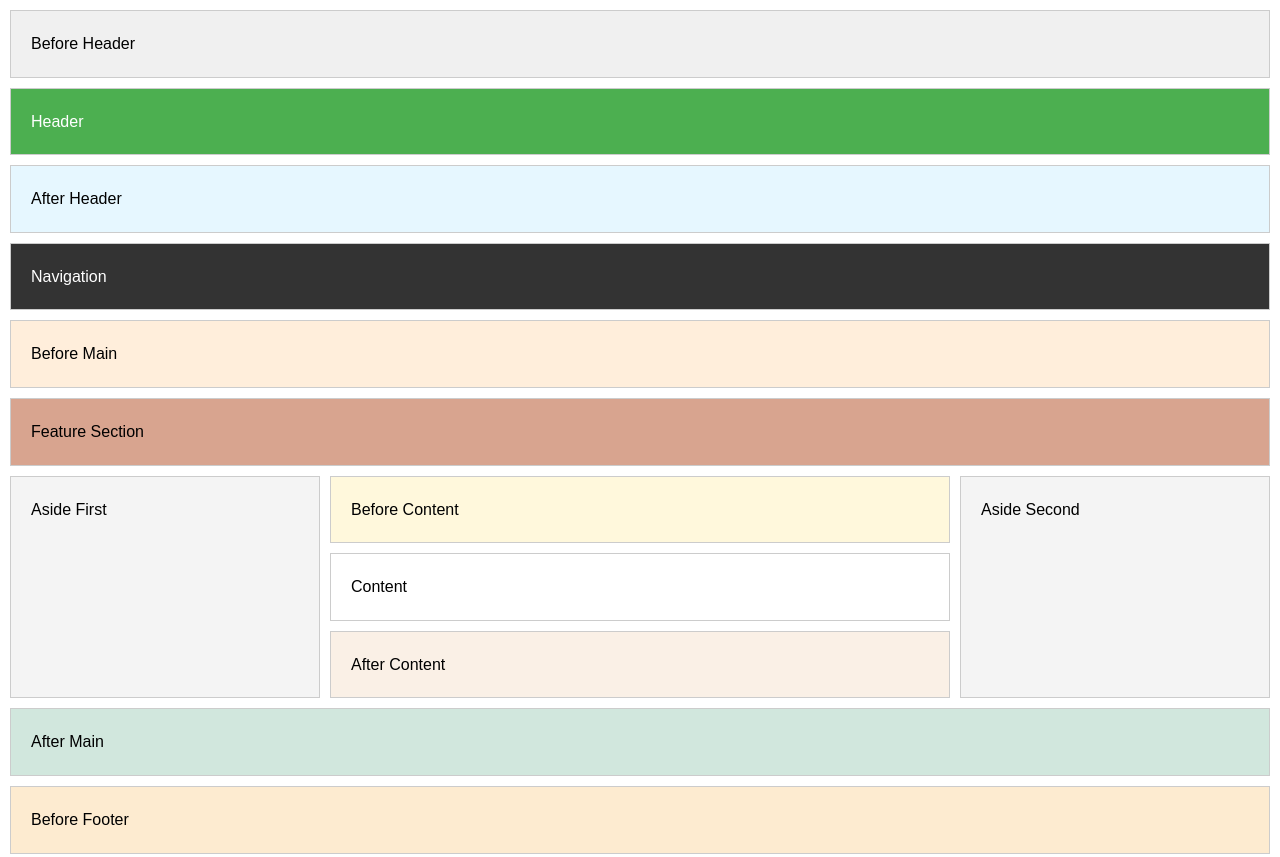
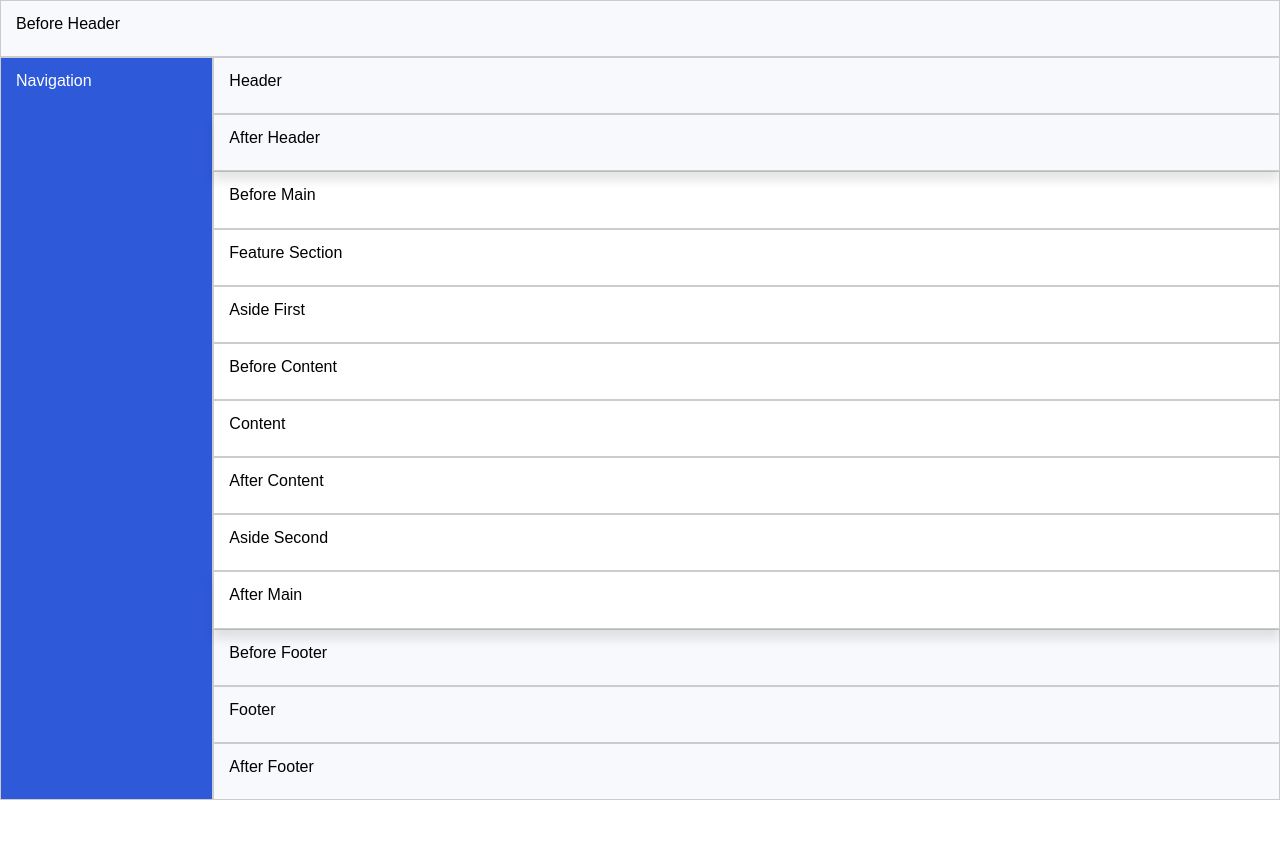
Before and after one commit to SERENDIPITY-19/layout-step1, a plain HTML site: page index.html in a window 1280 px wide. Shown: the top 857 px of the page. After the commit the page ends 800 px from the top, so only its background shows below. Drawn offline with Linux system fonts and the light colour scheme.

Commit message:
updated responsive design

```diff
--- /dev/null
+++ b/css/example.css
@@ -0,0 +1,162 @@
+/* General Reset */
+* {
+    box-sizing: border-box;
+    margin: 0;
+    padding: 0;
+}
+
+body {
+    font-family: Arial, sans-serif;
+    line-height: 1.6;
+}
+
+/* Grid Container */
+.layout-wrapper {
+    display: grid;
+    grid-template-areas:
+        "before-header"
+        "header"
+        "after-header"
+        "navigation"
+        "before-main"
+        "feature"
+        "aside-first"
+        "before-content"
+        "content"
+        "after-content"
+        "aside-second"
+        "after-main"
+        "before-footer"
+        "footer"
+        "after-footer";
+    grid-template-columns: 1fr;
+    gap: 10px;
+    padding: 10px;
+}
+
+/* Grid Area Styles */
+.layout-wrapper>* {
+    padding: 20px;
+    border: 1px solid #ccc;
+}
+
+.before-header {
+    grid-area: before-header;
+    background: #f0f0f0;
+}
+
+.header {
+    grid-area: header;
+    background: #4CAF50;
+    color: white;
+}
+
+.after-header {
+    grid-area: after-header;
+    background: #e6f7ff;
+}
+
+.navigation {
+    grid-area: navigation;
+    background: #333;
+    color: white;
+}
+
+.before-main {
+    grid-area: before-main;
+    background: #ffeedb;
+}
+
+.feature {
+    grid-area: feature;
+    background: #d8a48f;
+}
+
+.aside-first {
+    grid-area: aside-first;
+    background: #f4f4f4;
+}
+
+.before-content {
+    grid-area: before-content;
+    background: #fff8dc;
+}
+
+.content {
+    grid-area: content;
+    background: #ffffff;
+}
+
+.after-content {
+    grid-area: after-content;
+    background: #faf0e6;
+}
+
+.aside-second {
+    grid-area: aside-second;
+    background: #f4f4f4;
+}
+
+.after-main {
+    grid-area: after-main;
+    background: #d1e7dd;
+}
+
+.before-footer {
+    grid-area: before-footer;
+    background: #fdebd0;
+}
+
+.footer {
+    grid-area: footer;
+    background: #4CAF50;
+    color: white;
+}
+
+.after-footer {
+    grid-area: after-footer;
+    background: #f0f0f0;
+}
+
+/* Responsive Design */
+/* Tablet View */
+@media (min-width: 768px) and (max-width: 1023px) {
+    .layout-wrapper {
+        grid-template-areas:
+            "before-header before-header before-header"
+            "header header header"
+            "after-header after-header after-header"
+            "navigation navigation navigation"
+            "before-main before-main before-main"
+            "feature feature feature"
+            "aside-first before-content aside-second"
+            "aside-first content aside-second"
+            "aside-first after-content aside-second"
+            "after-main after-main after-main"
+            "before-footer before-footer before-footer"
+            "footer footer footer"
+            "after-footer after-footer after-footer";
+        grid-template-columns: 0.5fr 2fr 0.5fr;
+}
+}
+
+/* Desktop View */
+@media (min-width: 1024px) {
+    .layout-wrapper {
+        grid-template-areas:
+            "before-header before-header before-header"
+            "header header header"
+            "after-header after-header after-header"
+            "navigation navigation navigation"
+            "before-main before-main before-main"
+            "feature feature feature"
+            "aside-first before-content aside-second"
+            "aside-first content aside-second"
+            "aside-first after-content aside-second"
+            "after-main after-main after-main"
+            "before-footer before-footer before-footer"
+            "footer footer footer"
+            "after-footer after-footer after-footer";
+        grid-template-columns: 1fr 2fr 1fr;
+}
+}
--- a/css/layout1.css
+++ b/css/layout1.css
@@ -8,133 +8,169 @@
 body {
     font-family: Arial, sans-serif;
     line-height: 1.6;
+    background-color: var(--main-bg-color);
+}
+
+:root {
+    --primary-bg-color: #f8f9fc;
+    --primary-text-color: black;
+    --secondary-text-color: white;
+    --nav-bg-color: #2e59d9;
+    --main-bg-color: #fff;
+    --box-shadow-color: rgb(0, 0, 0, 0.1);
+    --border-color: #ccc;
 }
 
 /* Grid Container */
 .layout-wrapper {
     display: grid;
     grid-template-areas:
-        "before-header"
-        "header"
-        "after-header"
-        "navigation"
-        "before-main"
-        "feature"
-        "aside-first"
-        "before-content"
-        "content"
-        "after-content"
-        "aside-second"
-        "after-main"
-        "before-footer"
-        "footer"
-        "after-footer";
-    grid-template-columns: 1fr;
-    gap: 10px;
-    padding: 10px;
+        "before-header before-header"
+        "navigation header"
+        "navigation after-header"
+        "navigation before-main"
+        "navigation feature"
+        "navigation aside-first"
+        "navigation before-content"
+        "navigation content"
+        "navigation after-content"
+        "navigation aside-second"
+        "navigation after-main"
+        "navigation before-footer"
+        "navigation footer"
+        "navigation after-footer";
+    grid-template-columns: 50px 5fr;
+    min-height: 100vh;
 }
 
 /* Grid Area Styles */
 .layout-wrapper>* {
-    padding: 20px;
-    border: 1px solid #ccc;
+    padding: 10px 15px;
+    border: 1px solid var(--border-color);
 }
 
 .before-header {
     grid-area: before-header;
-    background: #f0f0f0;
+    background: var(--primary-bg-color);
 }
 
 .header {
     grid-area: header;
-    background: #4CAF50;
-    color: white;
+    background: var(--primary-bg-color);
 }
 
 .after-header {
     grid-area: after-header;
-    background: #e6f7ff;
+    background: var(--primary-bg-color);
+    box-shadow: 0px 10px 10px var(--box-shadow-color);
+    z-index: 1000;
 }
 
 .navigation {
     grid-area: navigation;
-    background: #333;
-    color: white;
+    background: var(--nav-bg-color);
+    color: var(--secondary-text-color);
+    word-wrap: break-word;
 }
 
 .before-main {
     grid-area: before-main;
-    background: #ffeedb;
+    background: var(--main-bg-color);
 }
 
 .feature {
     grid-area: feature;
-    background: #d8a48f;
+    background: var(--main-bg-color);
 }
 
 .aside-first {
     grid-area: aside-first;
-    background: #f4f4f4;
+    background: var(--main-bg-color);
 }
 
 .before-content {
     grid-area: before-content;
-    background: #fff8dc;
+    background: var(--main-bg-color);
 }
 
 .content {
     grid-area: content;
-    background: #ffffff;
+    background: var(--main-bg-color);
 }
 
 .after-content {
     grid-area: after-content;
-    background: #faf0e6;
+    background: var(--main-bg-color);
 }
 
 .aside-second {
     grid-area: aside-second;
-    background: #f4f4f4;
+    background: var(--main-bg-color);
 }
 
 .after-main {
     grid-area: after-main;
-    background: #d1e7dd;
+    background: var(--main-bg-color);
+    box-shadow: 0px 10px 10px var(--box-shadow-color);
+    z-index: 1000;
 }
 
 .before-footer {
     grid-area: before-footer;
-    background: #fdebd0;
+    background: var(--primary-bg-color);
 }
 
 .footer {
     grid-area: footer;
-    background: #4CAF50;
-    color: white;
+    background: var(--primary-bg-color);
 }
 
 .after-footer {
     grid-area: after-footer;
-    background: #f0f0f0;
+    background: var(--primary-bg-color);
 }
 
 /* Responsive Design */
-@media (min-width: 768px) {
+/* Tablet View */
+@media (min-width: 768px) and (max-width: 1023px) {
     .layout-wrapper {
         grid-template-areas:
-            "before-header before-header before-header"
-            "header header header"
-            "after-header after-header after-header"
-            "navigation navigation navigation"
-            "before-main before-main before-main"
-            "feature feature feature"
-            "aside-first before-content aside-second"
-            "aside-first content aside-second"
-            "aside-first after-content aside-second"
-            "after-main after-main after-main"
-            "before-footer before-footer before-footer"
-            "footer footer footer"
-            "after-footer after-footer after-footer";
-        grid-template-columns: 1fr 2fr 1fr;
+        "before-header before-header"
+        "navigation header"
+        "navigation after-header"
+        "navigation before-main"
+        "navigation feature"
+        "navigation aside-first"
+        "navigation before-content"
+        "navigation content"
+        "navigation after-content"
+        "navigation aside-second"
+        "navigation after-main"
+        "navigation before-footer"
+        "navigation footer"
+        "navigation after-footer";
+        grid-template-columns: 1fr 5fr;
     }
 }
+
+/* Desktop View */
+@media (min-width: 1024px) {
+    .layout-wrapper {
+        grid-template-areas:
+            "before-header before-header"
+            "navigation header"
+            "navigation after-header"
+            "navigation before-main"
+            "navigation feature"
+            "navigation aside-first"
+            "navigation before-content"
+            "navigation content"
+            "navigation after-content"
+            "navigation aside-second"
+            "navigation after-main"
+            "navigation before-footer"
+            "navigation footer"
+            "navigation after-footer";
+        grid-template-columns: 1fr 5fr;
+    }
+}
--- a/css/layout2.css
+++ b/css/layout2.css
@@ -10,23 +10,22 @@ body {
     line-height: 1.6;
 }
 
-:root {
-    --primary-bg-color: #f8f9fc;
-    --primary-text-color: black;
+:root{
+    --main-bg-color: #f5f5f5;
     --secondary-text-color: white;
-    --nav-bg-color: #2e59d9;
-    --main-bg-color: #fff;
-    --box-shadow-color: rgb(0, 0, 0, 0.1);
+    --header-bg-color: #232f3e;
     --border-color: #ccc;
+    --nav-bg-color: #374151;
+    --footer-bg-color: rgb(218, 217, 217);
 }
 
 /* Grid Container */
 .layout-wrapper {
     display: grid;
     grid-template-areas:
-        "navigation before-header"
-        "navigation header"
-        "navigation after-header"
+        "before-header before-header"
+        "header header"
+        "after-header after-header"
         "navigation before-main"
         "navigation feature"
         "navigation aside-first"
@@ -35,10 +34,10 @@ body {
         "navigation after-content"
         "navigation aside-second"
         "navigation after-main"
-        "navigation before-footer"
-        "navigation footer"
-        "navigation after-footer";
-    grid-template-columns: auto 5fr;
+        "before-footer before-footer"
+        "footer footer"
+        "after-footer after-footer";
+    grid-template-columns: 0.5fr 5fr;
     min-height: 100vh;
 }
 
@@ -50,19 +49,20 @@ body {
 
 .before-header {
     grid-area: before-header;
-    background: var(--primary-bg-color);
+    background: var(--header-bg-color);
+    color: var(--secondary-text-color);
 }
 
 .header {
     grid-area: header;
-    background: var(--primary-bg-color);
+    background: var(--header-bg-color);
+    color: var(--secondary-text-color);
 }
 
 .after-header {
     grid-area: after-header;
-    background: var(--primary-bg-color);
-    box-shadow: 0px 10px 10px var(--box-shadow-color);
-    z-index: 1000;
+    background: var(--header-bg-color);
+    color: var(--secondary-text-color);
 }
 
 .navigation {
@@ -109,41 +109,60 @@ body {
 .after-main {
     grid-area: after-main;
     background: var(--main-bg-color);
-    box-shadow: 0px 10px 10px var(--box-shadow-color);
-    z-index: 1000;
 }
 
 .before-footer {
     grid-area: before-footer;
-    background: var(--primary-bg-color);
+    background: var(--footer-bg-color);
 }
 
 .footer {
     grid-area: footer;
-    background: var(--primary-bg-color);
+    background: var(--footer-bg-color);
 }
 
 .after-footer {
     grid-area: after-footer;
-    background: var(--primary-bg-color);
+    background: var(--footer-bg-color);
 }
 
 /* Responsive Design */
-@media (min-width: 768px) {
+/* Tablet View */
+@media (min-width: 768px) and (max-width: 1023px) {
         .layout-wrapper {
             grid-template-areas:
-        "navigation before-header before-header before-header"
-        "navigation header header header"
-        "navigation after-header after-header after-header"
+                "before-header before-header before-header before-header"
+                "header header header header"
+                "after-header after-header after-header after-header"
                 "navigation before-main before-main before-main"
                 "navigation feature feature feature"
                 "navigation aside-first before-content aside-second"
                 "navigation aside-first content aside-second"
                 "navigation aside-first after-content aside-second"
                 "navigation after-main after-main after-main"
-        "navigation before-footer before-footer before-footer"
-        "navigation footer footer footer"
-        "navigation after-footer after-footer after-footer";
+                "before-footer before-footer before-footer before-footer"
+                "footer footer footer footer"
+                "after-footer after-footer after-footer after-footer";
+            grid-template-columns: 0.5fr 2fr 2fr 2fr;
+        }
+    }
+
+/* Desktop View */
+@media (min-width: 1024px) {
+        .layout-wrapper {
+            grid-template-areas:
+                "before-header before-header before-header before-header"
+                "header header header header"
+                "after-header after-header after-header after-header"
+                "navigation before-main before-main before-main"
+                "navigation feature feature feature"
+                "navigation aside-first before-content aside-second"
+                "navigation aside-first content aside-second"
+                "navigation aside-first after-content aside-second"
+                "navigation after-main after-main after-main"
+                "before-footer before-footer before-footer before-footer"
+                "footer footer footer footer"
+                "after-footer after-footer after-footer after-footer";
             grid-template-columns: 1fr 2fr 2fr 2fr;
         }
     }
--- a/css/layout3.css
+++ /dev/null
@@ -1,147 +0,0 @@
-/* General Reset */
-* {
-    box-sizing: border-box;
-    margin: 0;
-    padding: 0;
-}
-
-body {
-    font-family: Arial, sans-serif;
-    line-height: 1.6;
-}
-
-:root{
-    --main-bg-color: #f5f5f5;
-    --secondary-text-color: white;
-    --header-bg-color: #232f3e;
-    --border-color: #ccc;
-    --nav-bg-color: #374151;
-    --footer-bg-color: rgb(218, 217, 217);
-}
-
-/* Grid Container */
-.layout-wrapper {
-    display: grid;
-    grid-template-areas:
-        "before-header before-header"
-        "header header"
-        "after-header after-header"
-        "navigation before-main"
-        "navigation feature"
-        "navigation aside-first"
-        "navigation before-content"
-        "navigation content"
-        "navigation after-content"
-        "navigation aside-second"
-        "navigation after-main"
-        "before-footer before-footer"
-        "footer footer"
-        "after-footer after-footer";
-    grid-template-columns: 0.5fr 5fr;
-    min-height: 100vh;
-}
-
-/* Grid Area Styles */
-.layout-wrapper>* {
-    padding: 10px 15px;
-    border: 1px solid var(--border-color);
-}
-
-.before-header {
-    grid-area: before-header;
-    background: var(--header-bg-color);
-    color: var(--secondary-text-color);
-}
-
-.header {
-    grid-area: header;
-    background: var(--header-bg-color);
-    color: var(--secondary-text-color);
-}
-
-.after-header {
-    grid-area: after-header;
-    background: var(--header-bg-color);
-    color: var(--secondary-text-color);
-}
-
-.navigation {
-    grid-area: navigation;
-    background: var(--nav-bg-color);
-    color: var(--secondary-text-color);
-}
-
-.before-main {
-    grid-area: before-main;
-    background: var(--main-bg-color);
-}
-
-.feature {
-    grid-area: feature;
-    background: var(--main-bg-color);
-}
-
-.aside-first {
-    grid-area: aside-first;
-    background: var(--main-bg-color);
-}
-
-.before-content {
-    grid-area: before-content;
-    background: var(--main-bg-color);
-}
-
-.content {
-    grid-area: content;
-    background: var(--main-bg-color);
-}
-
-.after-content {
-    grid-area: after-content;
-    background: var(--main-bg-color);
-}
-
-.aside-second {
-    grid-area: aside-second;
-    background: var(--main-bg-color);
-}
-
-.after-main {
-    grid-area: after-main;
-    background: var(--main-bg-color);
-}
-
-.before-footer {
-    grid-area: before-footer;
-    background: var(--footer-bg-color);
-}
-
-.footer {
-    grid-area: footer;
-    background: var(--footer-bg-color);
-}
-
-.after-footer {
-    grid-area: after-footer;
-    background: var(--footer-bg-color);
-}
-
-/* Responsive Design */
-@media (min-width: 768px) {
-    .layout-wrapper {
-        grid-template-areas:
-            "before-header before-header before-header before-header"
-            "header header header header"
-            "after-header after-header after-header after-header"
-            "navigation before-main before-main before-main"
-            "navigation feature feature feature"
-            "navigation aside-first before-content aside-second"
-            "navigation aside-first content aside-second"
-            "navigation aside-first after-content aside-second"
-            "navigation after-main after-main after-main"
-            "before-footer before-footer before-footer before-footer"
-            "footer footer footer footer"
-            "after-footer after-footer after-footer after-footer";
-        grid-template-columns: 0.5fr 2fr 2fr 2fr;
-    }
-}
--- a/index.html
+++ b/index.html
@@ -20,7 +20,7 @@
         <section class="feature">Feature Section</section>
         <aside class="aside-first">Aside First</aside>
         <section class="before-content">Before Content</section>
-        <section class="content">Content</section>
+        <main class="content">Content</main>
         <section class="after-content">After Content</section>
         <aside class="aside-second">Aside Second</aside>
         <div class="after-main">After Main</div>
```
Lines whose indentation alone changed are shown as unchanged.
